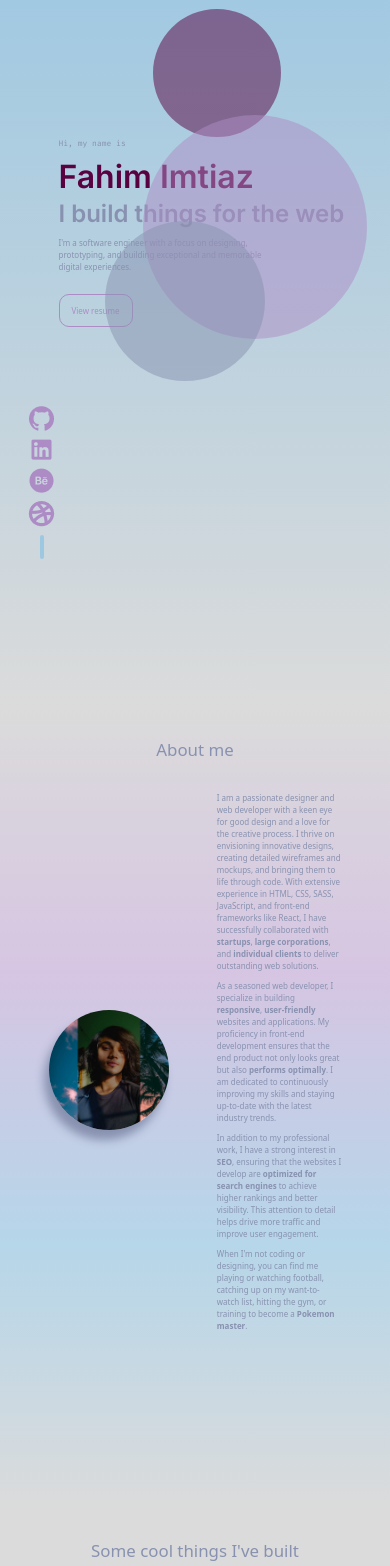
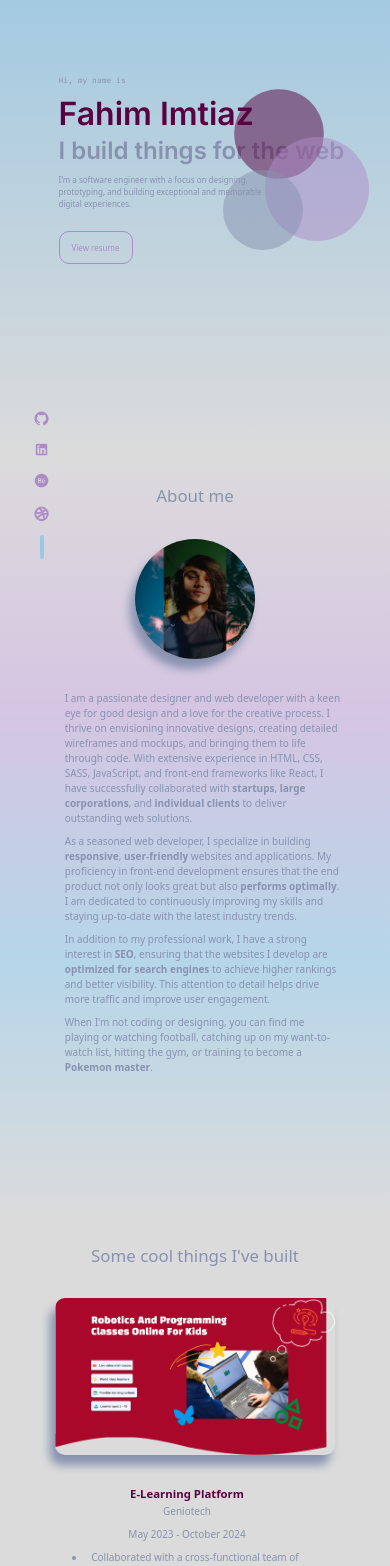
Before and after one commit to whichfahim/personal-portfolio, a React (Vite) app: page / in a window 390 px wide. Shown: the part 100-1666 px from the top of the page. Built offline with nearby package versions, Linux system fonts and the light colour scheme.

Commit message:
main | made the website responsive across most screen sizes

```diff
--- a/src/components/Header.jsx
+++ b/src/components/Header.jsx
@@ -24,28 +24,44 @@ function Header() {
           target="__blank"
           className="socials__icon"
         >
-          <img className="socials__icon--github" src={github} />
+          <img
+            className="socials__icon socials__icon--github"
+            src={github}
+            alt="github icon"
+          />
         </a>
         <a
           href="https://www.linkedin.com/in/fahim-imtiaz/"
           target="__blank"
           className="socials__icon"
         >
-          <img className="socials__icon--linkedin" src={linkedin} />
+          <img
+            className="socials__icon socials__icon socials__icon--linkedin"
+            src={linkedin}
+            alt="linkedin icon"
+          />
         </a>
         <a
           href="https://www.behance.net/fahimimtiaz3"
           target="__blank"
           className="socials__icon"
         >
-          <img className="socials__icon--behance" src={behance} />
+          <img
+            className="socials__icon socials__icon--behance"
+            src={behance}
+            alt="behance icon"
+          />
         </a>
         <a
           href="https://dribbble.com/whichfahim"
           target="__blank"
           className="socials__icon"
         >
-          <img className="socials__icon--dribbble" src={dribbble} />
+          <img
+            className="socials__icon socials__icon--dribbble"
+            src={dribbble}
+            alt="dribbble icon"
+          />
         </a>
         <div className="vertical"></div>
       </div>
--- a/src/css/styles.css
+++ b/src/css/styles.css
@@ -147,6 +147,9 @@ body {
   position: relative;
   background: linear-gradient(to bottom, #9dc8e2, #dbdbdb);
   height: 90vh; }
+  @media (max-width: 56.25em) {
+    .section-header {
+      height: 60vh; } }
 
 .heading-container {
   color: white;
@@ -190,6 +193,28 @@ body {
   background: rgba(88, 2, 65, 0.5);
   border-radius: 50%;
   -webkit-border-radius: 50%; }
+  @media (max-width: 75em) {
+    .circle-primary {
+      top: 10%;
+      right: 30%; } }
+  @media (max-width: 56.25em) {
+    .circle-primary {
+      top: 12%;
+      right: 27%;
+      transform: scale(0.9);
+      -webkit-transform: scale(0.9);
+      -moz-transform: scale(0.9);
+      -ms-transform: scale(0.9);
+      -o-transform: scale(0.9); } }
+  @media (max-width: 37.5em) {
+    .circle-primary {
+      top: 24%;
+      right: 12%;
+      transform: scale(0.7);
+      -webkit-transform: scale(0.7);
+      -moz-transform: scale(0.7);
+      -ms-transform: scale(0.7);
+      -o-transform: scale(0.7); } }
 
 .circle-secondary {
   height: 28rem;
@@ -200,6 +225,28 @@ body {
   background: rgba(173, 140, 198, 0.5);
   border-radius: 50%;
   -webkit-border-radius: 50%; }
+  @media (max-width: 75em) {
+    .circle-secondary {
+      top: 22%;
+      right: 4%; } }
+  @media (max-width: 56.25em) {
+    .circle-secondary {
+      transform: scale(0.9);
+      -webkit-transform: scale(0.9);
+      -moz-transform: scale(0.9);
+      -ms-transform: scale(0.9);
+      -o-transform: scale(0.9); } }
+  @media (max-width: 37.5em) {
+    .circle-secondary {
+      height: 26rem;
+      width: 26rem;
+      top: 27%;
+      right: -8%;
+      transform: scale(0.5);
+      -webkit-transform: scale(0.5);
+      -moz-transform: scale(0.5);
+      -ms-transform: scale(0.5);
+      -o-transform: scale(0.5); } }
 
 .circle-grey {
   height: 20rem;
@@ -210,6 +257,22 @@ body {
   background: rgba(136, 146, 176, 0.5);
   border-radius: 50%;
   -webkit-border-radius: 50%; }
+  @media (max-width: 56.25em) {
+    .circle-grey {
+      transform: scale(0.9);
+      -webkit-transform: scale(0.9);
+      -moz-transform: scale(0.9);
+      -ms-transform: scale(0.9);
+      -o-transform: scale(0.9); } }
+  @media (max-width: 37.5em) {
+    .circle-grey {
+      top: 36%;
+      right: 12%;
+      transform: scale(0.5);
+      -webkit-transform: scale(0.5);
+      -moz-transform: scale(0.5);
+      -ms-transform: scale(0.5);
+      -o-transform: scale(0.5); } }
 
 .socials {
   display: flex;
@@ -221,6 +284,13 @@ body {
   margin-left: 3.5rem;
   top: 60%;
   z-index: 10; }
+  @media (max-width: 56.25em) {
+    .socials__icon {
+      transform: scale(0.75);
+      -webkit-transform: scale(0.75);
+      -moz-transform: scale(0.75);
+      -ms-transform: scale(0.75);
+      -o-transform: scale(0.75); } }
 
 .vertical {
   color: #9dc8e2;
@@ -239,16 +309,24 @@ body {
   height: 95vh;
   background: linear-gradient(to bottom, #dbdbdb 0%, rgba(173, 140, 198, 0.5) 33%, rgba(157, 200, 226, 0.75) 67%, #dbdbdb 100%);
   text-align: center; }
+  @media (max-width: 56.25em) {
+    .section-about {
+      height: 80vh; } }
+  @media (max-width: 37.5em) {
+    .section-about {
+      height: 90vh; } }
 
 .about-me-container {
   display: flex;
   align-items: center;
-  /* width: 60%; */
   margin: 0 auto;
   text-align: left;
-  /* height: 71vh; */
   width: 75%;
   gap: 4rem; }
+  @media (max-width: 37.5em) {
+    .about-me-container {
+      flex-direction: column;
+      font-size: 1.25rem; } }
 
 .about-img {
   height: 15rem;
@@ -294,7 +372,10 @@ body {
   display: flex;
   justify-content: center;
   align-items: center;
-  margin-bottom: 4rem; }
+  margin-bottom: 6rem; }
+  @media (max-width: 56.25em) {
+    .project-container {
+      flex-direction: column; } }
 
 .project-heading {
   font-weight: 700; }
@@ -302,8 +383,15 @@ body {
 .project-subheading {
   font-weight: 300; }
 
+.project-img-container {
+  margin-left: 4rem;
+  margin-bottom: 4rem; }
+  @media (max-width: 56.25em) {
+    .project-img-container {
+      margin-left: 0rem; } }
+
 .project-img {
-  width: 75%;
+  width: 64%;
   border-radius: 10px;
   -webkit-border-radius: 10px;
   -moz-border-radius: 10px;
@@ -322,25 +410,45 @@ body {
     -moz-transform: translateY(-2px);
     -ms-transform: translateY(-2px);
     -o-transform: translateY(-2px); }
+  @media (max-width: 56.25em) {
+    .project-img {
+      width: 72%; } }
 
 .project-description {
-  width: 33%;
+  width: 40%;
   text-align: left;
   color: #8892b0;
-  font-weight: 300; }
+  font-weight: 300;
+  padding-right: 2rem; }
+  .project-description > ul {
+    margin-bottom: 2rem; }
+  @media (max-width: 56.25em) {
+    .project-description {
+      text-align: center;
+      font-size: 1.25rem;
+      width: 64%; } }
 
 .project-doc--icons-container {
   display: flex;
   gap: 1rem; }
+  @media (max-width: 56.25em) {
+    .project-doc--icons-container {
+      justify-content: center; } }
 
 .project-doc--icon {
-  height: 1.2rem; }
+  height: 1.5rem; }
 
 .section-experience {
   height: 80vh;
   background: linear-gradient(to bottom, #dbdbdb, #9dc8e2);
   text-align: center;
   padding: 4rem; }
+  @media (max-width: 56.25em) {
+    .section-experience {
+      height: 64vh; } }
+  @media (max-width: 37.5em) {
+    .section-experience {
+      height: 52vh; } }
 
 .nav-tabs-container {
   display: flex;
--- a/src/sass/sections/About.scss
+++ b/src/sass/sections/About.scss
@@ -10,17 +10,28 @@
     #dbdbdb 100%
   );
   text-align: center;
+
+  @include respond(tab-port) {
+    height: 80vh;
+  }
+
+  @include respond(phone) {
+    height: 90vh;
+  }
 }
 
 .about-me-container {
   display: flex;
   align-items: center;
-  /* width: 60%; */
   margin: 0 auto;
   text-align: left;
-  /* height: 71vh; */
   width: 75%;
   gap: 4rem;
+
+  @include respond(phone) {
+    flex-direction: column;
+    font-size: 1.25rem;
+  }
 }
 
 .about-img {
--- a/src/sass/sections/Experience.scss
+++ b/src/sass/sections/Experience.scss
@@ -3,6 +3,14 @@
   background: linear-gradient(to bottom, $color-accent, $color-tertiary);
   text-align: center;
   padding: 4rem;
+
+  @include respond(tab-port) {
+    height: 64vh;
+  }
+
+  @include respond(phone) {
+    height: 52vh;
+  }
 }
 
 .nav-tabs-container {
--- a/src/sass/sections/Header.scss
+++ b/src/sass/sections/Header.scss
@@ -2,6 +2,10 @@
   position: relative;
   background: linear-gradient(to bottom, $color-tertiary, $color-accent);
   height: 90vh;
+
+  @include respond(tab-port) {
+    height: 60vh;
+  }
 }
 
 .heading-container {
@@ -52,6 +56,31 @@
   background: rgba(88, 2, 65, 0.5);
   border-radius: 50%;
   -webkit-border-radius: 50%;
+
+  @include respond(tab-land) {
+    top: 10%;
+    right: 30%;
+  }
+
+  @include respond(tab-port) {
+    top: 12%;
+    right: 27%;
+    transform: scale(0.9);
+    -webkit-transform: scale(0.9);
+    -moz-transform: scale(0.9);
+    -ms-transform: scale(0.9);
+    -o-transform: scale(0.9);
+  }
+
+  @include respond(phone) {
+    top: 24%;
+    right: 12%;
+    transform: scale(0.7);
+    -webkit-transform: scale(0.7);
+    -moz-transform: scale(0.7);
+    -ms-transform: scale(0.7);
+    -o-transform: scale(0.7);
+  }
 }
 
 .circle-secondary {
@@ -63,6 +92,31 @@
   background: rgba(173, 140, 198, 0.5);
   border-radius: 50%;
   -webkit-border-radius: 50%;
+
+  @include respond(tab-land) {
+    top: 22%;
+    right: 4%;
+  }
+
+  @include respond(tab-port) {
+    transform: scale(0.9);
+    -webkit-transform: scale(0.9);
+    -moz-transform: scale(0.9);
+    -ms-transform: scale(0.9);
+    -o-transform: scale(0.9);
+  }
+
+  @include respond(phone) {
+    height: 26rem;
+    width: 26rem;
+    top: 27%;
+    right: -8%;
+    transform: scale(0.5);
+    -webkit-transform: scale(0.5);
+    -moz-transform: scale(0.5);
+    -ms-transform: scale(0.5);
+    -o-transform: scale(0.5);
+  }
 }
 
 .circle-grey {
@@ -74,6 +128,24 @@
   background: rgba(136, 146, 176, 0.5);
   border-radius: 50%;
   -webkit-border-radius: 50%;
+
+  @include respond(tab-port) {
+    transform: scale(0.9);
+    -webkit-transform: scale(0.9);
+    -moz-transform: scale(0.9);
+    -ms-transform: scale(0.9);
+    -o-transform: scale(0.9);
+  }
+
+  @include respond(phone) {
+    top: 36%;
+    right: 12%;
+    transform: scale(0.5);
+    -webkit-transform: scale(0.5);
+    -moz-transform: scale(0.5);
+    -ms-transform: scale(0.5);
+    -o-transform: scale(0.5);
+  }
 }
 
 .socials {
@@ -86,6 +158,16 @@
   margin-left: 3.5rem;
   top: 60%;
   z-index: 10;
+
+  @include respond(tab-port) {
+    &__icon {
+      transform: scale(0.75);
+      -webkit-transform: scale(0.75);
+      -moz-transform: scale(0.75);
+      -ms-transform: scale(0.75);
+      -o-transform: scale(0.75);
+    }
+  }
 }
 
 .vertical {
--- a/src/sass/sections/Projects.scss
+++ b/src/sass/sections/Projects.scss
@@ -15,7 +15,16 @@
   display: flex;
   justify-content: center;
   align-items: center;
-  margin-bottom: 4rem;
+  margin-bottom: 6rem;
+
+  //is width <600
+  // @include respond(phone) {
+  //   flex-direction: column;
+  // }
+
+  @include respond(tab-port) {
+    flex-direction: column;
+  }
 }
 
 .project-heading {
@@ -26,8 +35,18 @@
   font-weight: 300;
 }
 
+.project-img-container {
+  margin-left: 4rem;
+
+  margin-bottom: 4rem;
+
+  @include respond(tab-port) {
+    margin-left: 0rem;
+  }
+}
+
 .project-img {
-  width: 75%;
+  width: 64%;
   border-radius: 10px;
   -webkit-border-radius: 10px;
   -moz-border-radius: 10px;
@@ -47,20 +66,48 @@
     -ms-transform: translateY(-2px);
     -o-transform: translateY(-2px);
   }
+
+  @include respond(tab-port) {
+    width: 72%;
+  }
 }
 
 .project-description {
-  width: 33%;
+  width: 40%;
   text-align: left;
   color: $color-grey;
   font-weight: 300;
+  padding-right: 2rem;
+
+  // @include respond(phone) {
+  //   text-align: center;
+  //   font-size: 1.25rem;
+  // }
+
+  & > ul {
+    margin-bottom: 2rem;
+  }
+
+  @include respond(tab-port) {
+    text-align: center;
+    font-size: 1.25rem;
+    width: 64%;
+  }
 }
 
 .project-doc--icons-container {
   display: flex;
   gap: 1rem;
+
+  // @include respond(phone) {
+  //   justify-content: center;
+  // }
+
+  @include respond(tab-port) {
+    justify-content: center;
+  }
 }
 
 .project-doc--icon {
-  height: 1.2rem;
+  height: 1.5rem;
 }
```
